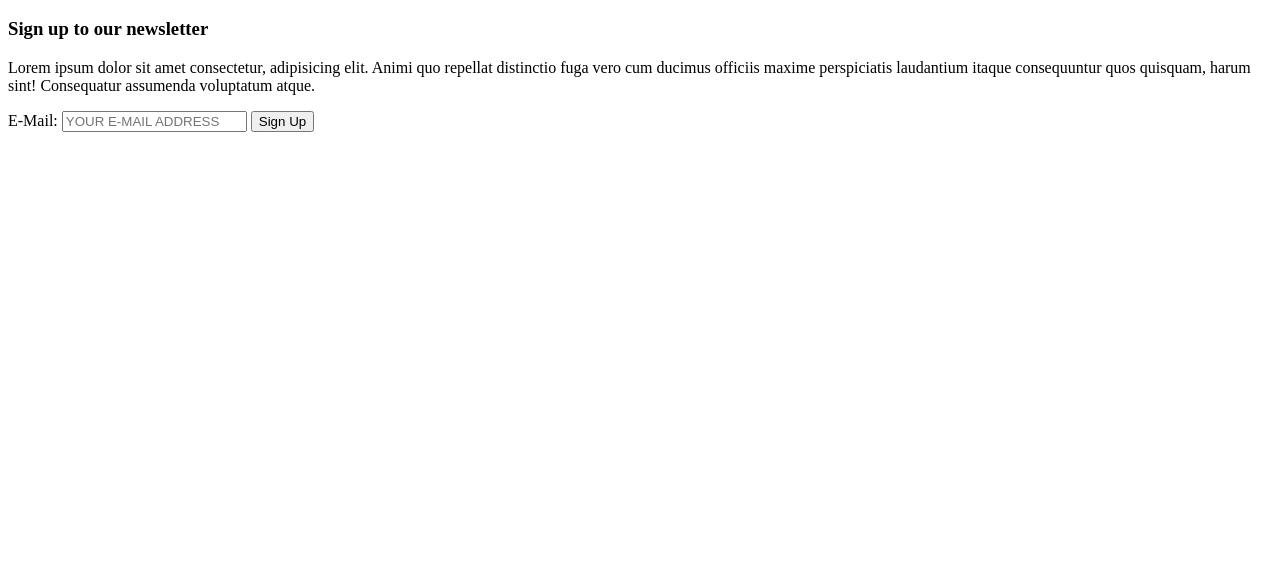
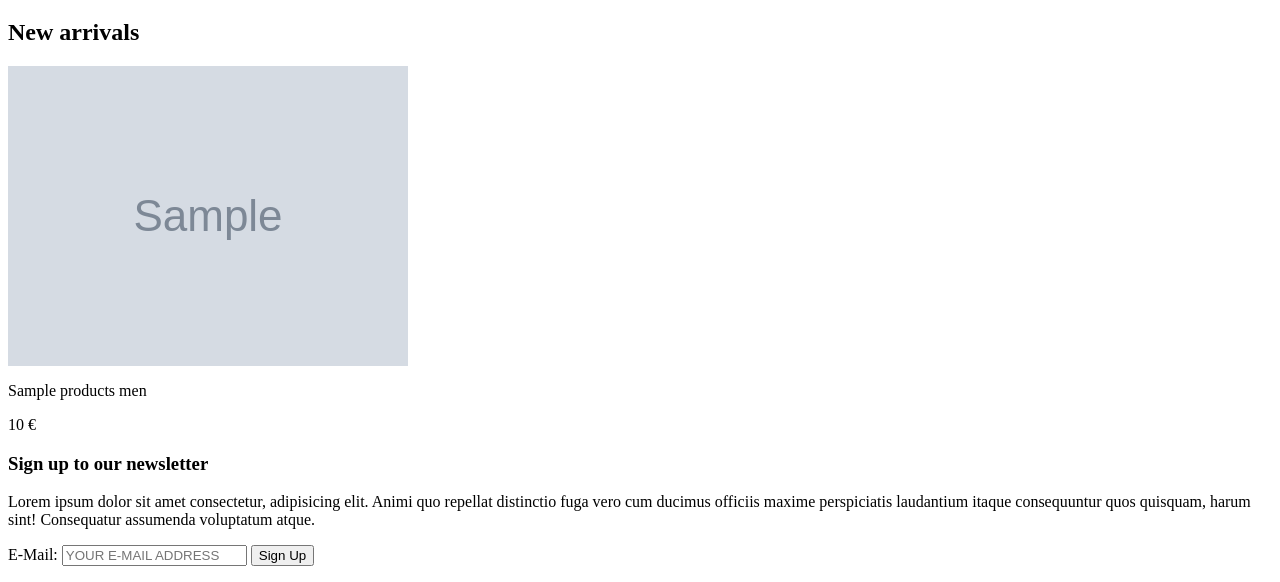
Before and after one commit to haod98/web-shop, a PHP site: template resources/views/templates/index.php in a window 1280 px wide. Shown: the part 1291-1873 px from the top of the page. Before the commit the page ends 1423 px from the top, so only its background shows below. Run offline with PHP 8.4, Linux system fonts and the light colour scheme; the template is opened without the code that fills it: most values are stand-ins (such as "Sample title", 1, 10 or a date in 2020); grey boxes marked "Sample" are stand-in pictures; some libraries are stand-ins or nearby versions.

Commit message:
Improve new products listing in home

```diff
--- a/app/Controllers/HomeController.php
+++ b/app/Controllers/HomeController.php
@@ -17,9 +17,11 @@ class HomeController
      */
     public function index()
     {
-        $products = Product::limit("gender", "ASC", 4);
+        $productsWomen = Product::getNewestProducts('women');
+        $productsMen = Product::getNewestProducts('men');
         View::render('index', [
-            'products' => $products
+            'productsWomen' => $productsWomen,
+            'productsMen' => $productsMen
         ]);
     }
 }
--- a/resources/scss/style.scss
+++ b/resources/scss/style.scss
@@ -143,6 +143,10 @@ body {
     margin-top: 10px;
 }
 
+.mb-0 {
+    margin-bottom: 0;
+}
+
 .logo {
     text-decoration: none;
     font-size: 1.5rem;
--- a/resources/views/templates/index.php
+++ b/resources/views/templates/index.php
@@ -13,7 +13,7 @@
 <div class=" new-product-container">
     <h2 class="align-center">New arrivals</h2>
     <div class="products-container">
-        <?php foreach ($products as $product) : ?>
+        <?php foreach ($productsWomen as $product) : ?>
             <div class="single-product">
                 <a href="<?php echo BASE_URL . "/products/details/$product->id" ?>">
                     <img src="<?php echo BASE_URL  . $product->getFirstImage(); ?>" alt="" class="single-product__image">
@@ -36,5 +36,19 @@
         <img src="<?php echo BASE_URL ?>/assets/hero2.jpg" alt="" class="card-img-container__img">
     </div>
 </div>
+<div class=" new-product-container mb-0">
+    <h2 class="align-center">New arrivals</h2>
+    <div class="products-container">
+        <?php foreach ($productsMen as $product) : ?>
+            <div class="single-product">
+                <a href="<?php echo BASE_URL . "/products/details/$product->id" ?>">
+                    <img src="<?php echo BASE_URL  . $product->getFirstImage(); ?>" alt="" class="single-product__image">
+                </a>
+                <p class="single-product__name"><?php echo $product->name ?></p>
+                <p class="single-product__price"><?php echo $product->price ?> €</p>
+            </div>
+        <?php endforeach; ?>
+    </div>
+</div>
 
 <?php require_once(__DIR__ . "/../partials/newsletter.php");
```
Also changed, not shown: app/Models/Product.php (+9 -0 lines).
